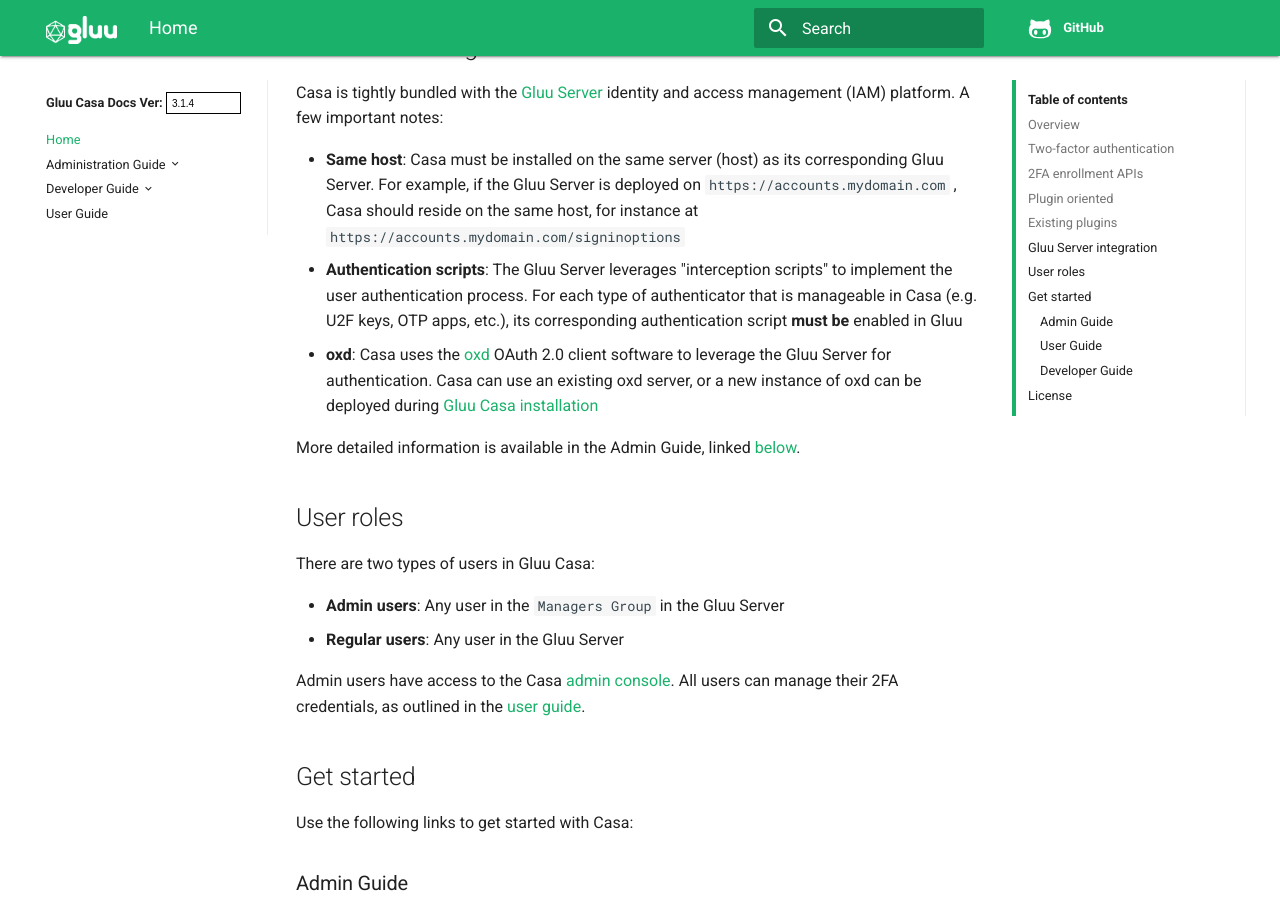
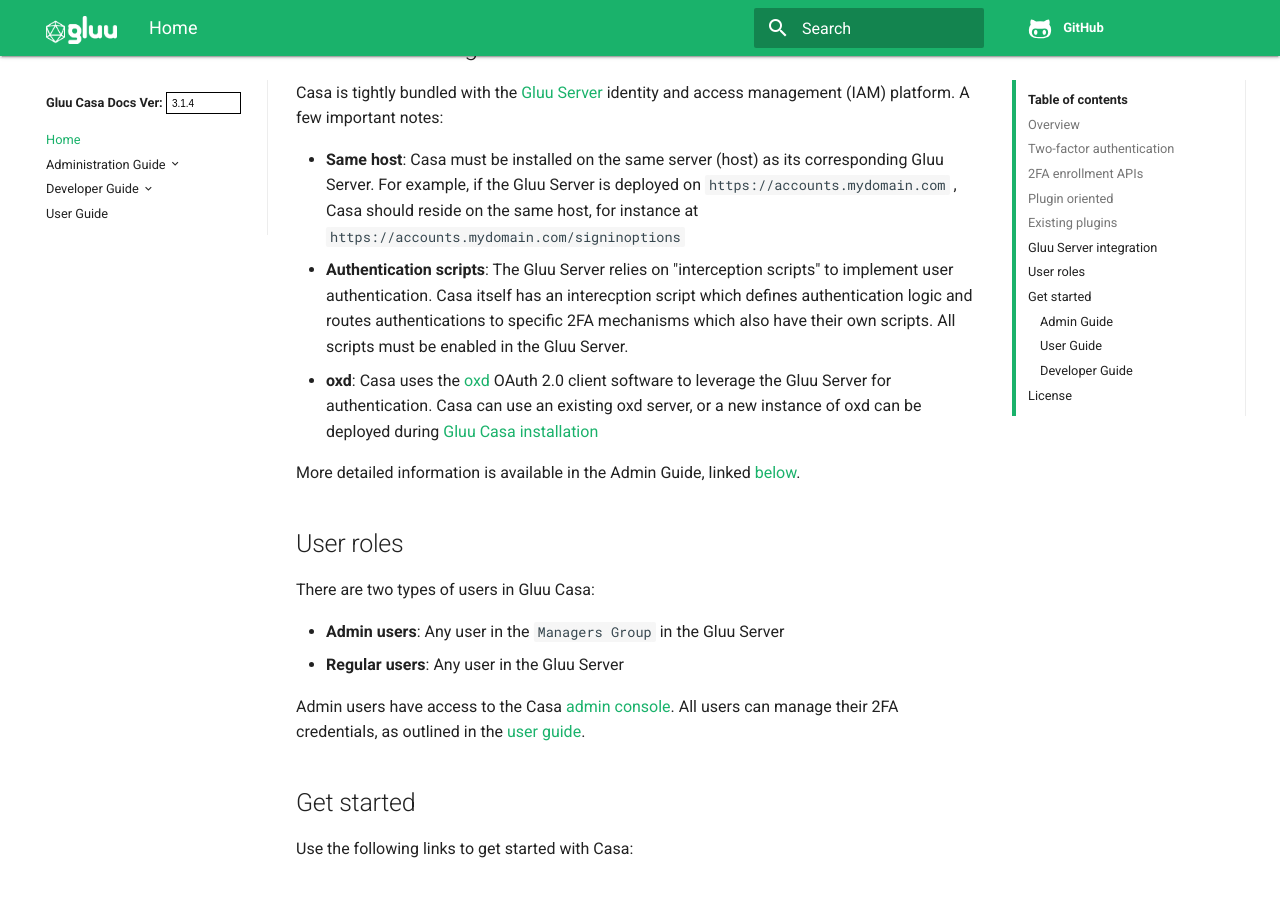
Before and after one commit to shmorri/docs-casa-prod, an MkDocs documentation site: the page built from docs/source/index.md, in a window 1280 px wide and 900 px high, scrolled down 1852 px. Built offline with MkDocs 1.6.1, drawn with Linux system fonts in a browser that asks for light colours; old or Windows-style settings are respelled for this version of MkDocs.

Commit message:
Update index.md

```diff
--- a/docs/source/index.md
+++ b/docs/source/index.md
@@ -61,7 +61,7 @@ Casa is tightly bundled with the [Gluu Server](https://gluu.org/docs/ce) identit
 
 - **Same host**: Casa must be installed on the same server (host) as its corresponding Gluu Server. For example, if the Gluu Server is deployed on `https://accounts.mydomain.com` , Casa should reside on the same host, for instance at `https://accounts.mydomain.com/signinoptions`
 
-- **Authentication scripts**: The Gluu Server leverages "interception scripts" to implement the user authentication process. For each type of authenticator that is manageable in Casa (e.g. U2F keys, OTP apps, etc.), its corresponding authentication script **must be** enabled in Gluu
+- **Authentication scripts**: The Gluu Server relies on "interception scripts" to implement user authentication. Casa itself has an interecption script which defines authentication logic and routes authentications to specific 2FA mechanisms which also have their own scripts. All scripts must be enabled in the Gluu Server.
 
 - **oxd**: Casa uses the [oxd](https://oxd.gluu.org) OAuth 2.0 client software to leverage the Gluu Server for authentication. Casa can use an existing oxd server, or a new instance of oxd can be deployed during [Gluu Casa installation](./administration/installation.md)
 
```
